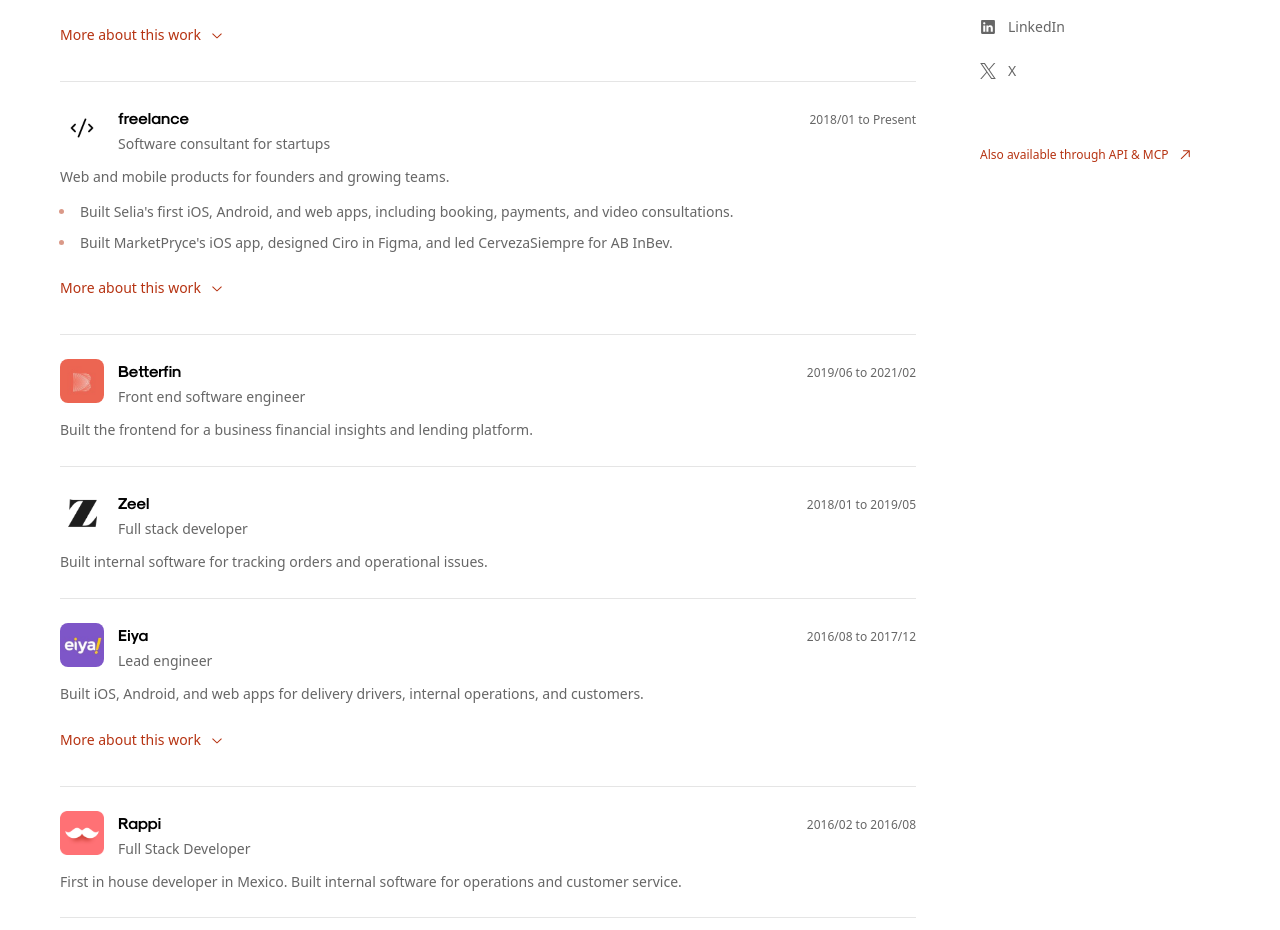
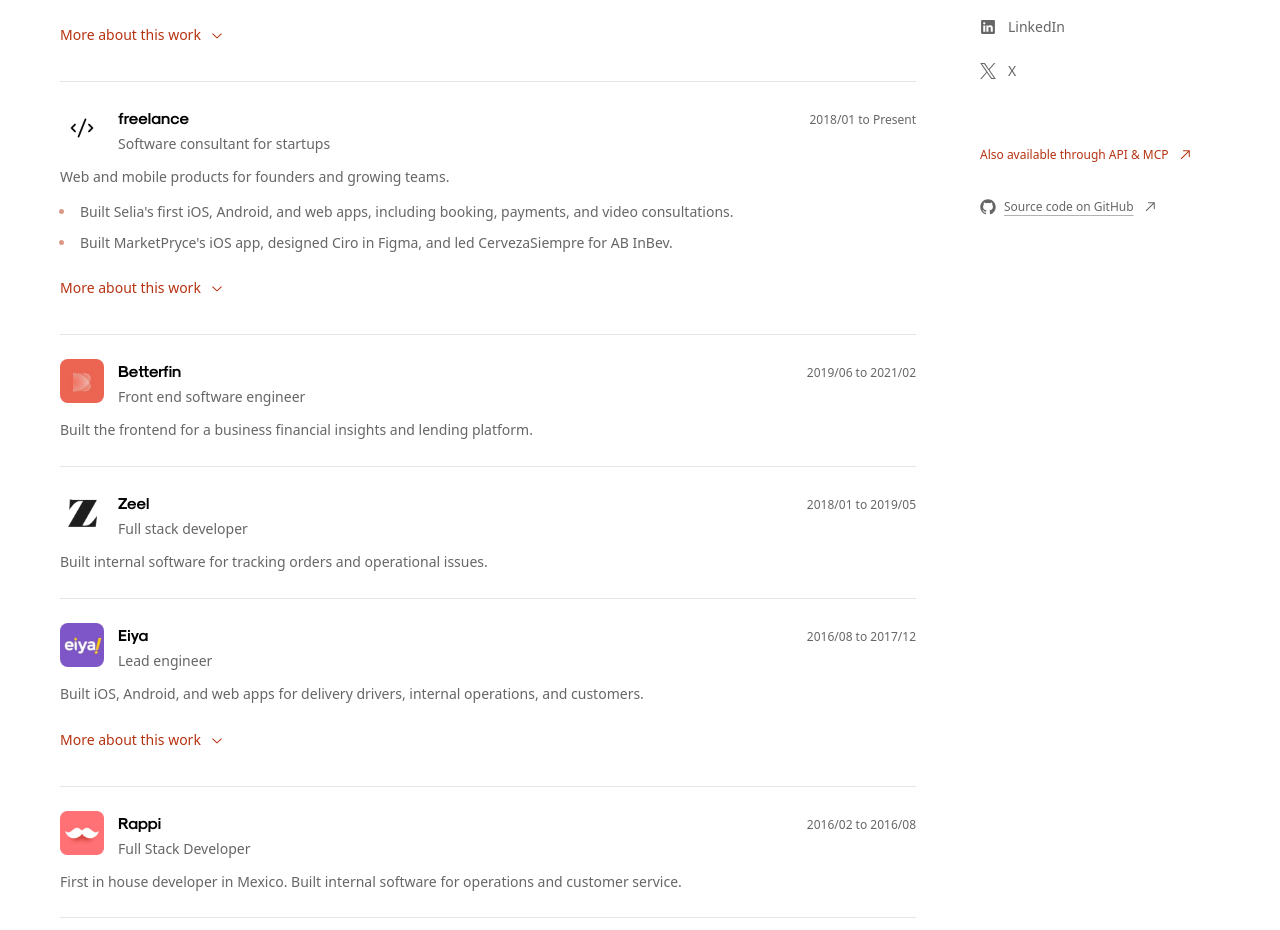
Before and after one commit to loama/personal-portfolio, a Next.js app: page /en/resume/employee in a window 1280 px wide. Shown: the part 1566-2496 px from the top of the page. Built offline with nearby package versions, Linux system fonts and the light colour scheme.

Commit message:
feat(resume): link the public source repository

```diff
--- a/src/components/resume-sidebar.tsx
+++ b/src/components/resume-sidebar.tsx
@@ -1,6 +1,6 @@
 import Link from "next/link";
 import type { Resume } from "@/lib/resume";
-import { contacts, type Locale } from "@/lib/site";
+import { contacts, REPOSITORY_URL, type Locale } from "@/lib/site";
 import { Arrow } from "./shell";
 import { SocialIcon } from "./social-icon";
 
@@ -34,6 +34,9 @@
         <a href={contacts.x} data-track="social_x" className="flex min-h-11 items-center gap-3 transition-colors hover:text-ink"><SocialIcon platform="x" />X</a>
       </div>
     </section>
-    <Link href={`/${locale}/agents`} className="inline-flex min-h-11 items-center gap-2 text-xs text-accent">{es ? "También disponible por API y MCP" : "Also available through API & MCP"}<Arrow /></Link>
+    <div className="flex flex-col items-start gap-2">
+      <Link href={`/${locale}/agents`} className="inline-flex min-h-11 items-center gap-2 text-xs text-accent">{es ? "También disponible por API y MCP" : "Also available through API & MCP"}<Arrow /></Link>
+      <a href={REPOSITORY_URL} data-track="view_source" className="inline-flex min-h-11 items-center gap-2 text-xs text-muted underline decoration-ink/30 underline-offset-4 transition-colors hover:text-ink"><SocialIcon platform="github" />{es ? "Código fuente en GitHub" : "Source code on GitHub"}<Arrow /></a>
+    </div>
   </aside>;
 }
--- a/src/lib/analytics.ts
+++ b/src/lib/analytics.ts
@@ -1,4 +1,4 @@
-export const eventNames = ["pageview", "contact_whatsapp", "contact_email", "view_work", "view_resume", "download_pdf", "download_pdf_full", "download_json", "project_supervisor", "project_constructor", "project_amiloz", "social_linkedin", "social_x", "social_github"] as const;
+export const eventNames = ["pageview", "contact_whatsapp", "contact_email", "view_work", "view_resume", "view_source", "download_pdf", "download_pdf_full", "download_json", "project_supervisor", "project_constructor", "project_amiloz", "social_linkedin", "social_x", "social_github"] as const;
 
 
 export type AnalyticsEventName = (typeof eventNames)[number];
--- a/src/lib/site.ts
+++ b/src/lib/site.ts
@@ -1,4 +1,5 @@
 export const SITE_URL = "https://eduardo-lopez.com";
+export const REPOSITORY_URL = "https://github.com/loama/personal-portfolio";
 export const LOCALES = ["en", "es"] as const;
 export const VERSIONS = ["founder", "employee"] as const;
 export const PDF_LENGTHS = ["short", "full"] as const;
```
